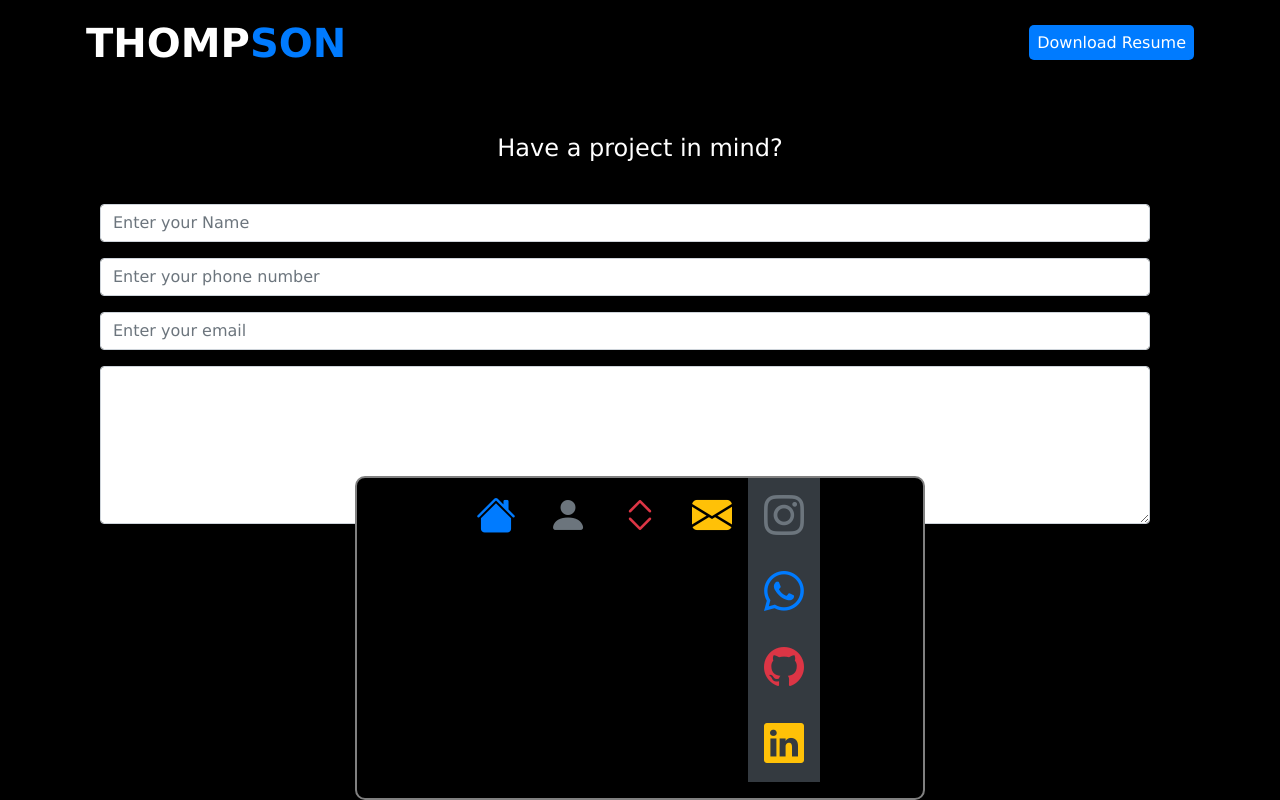
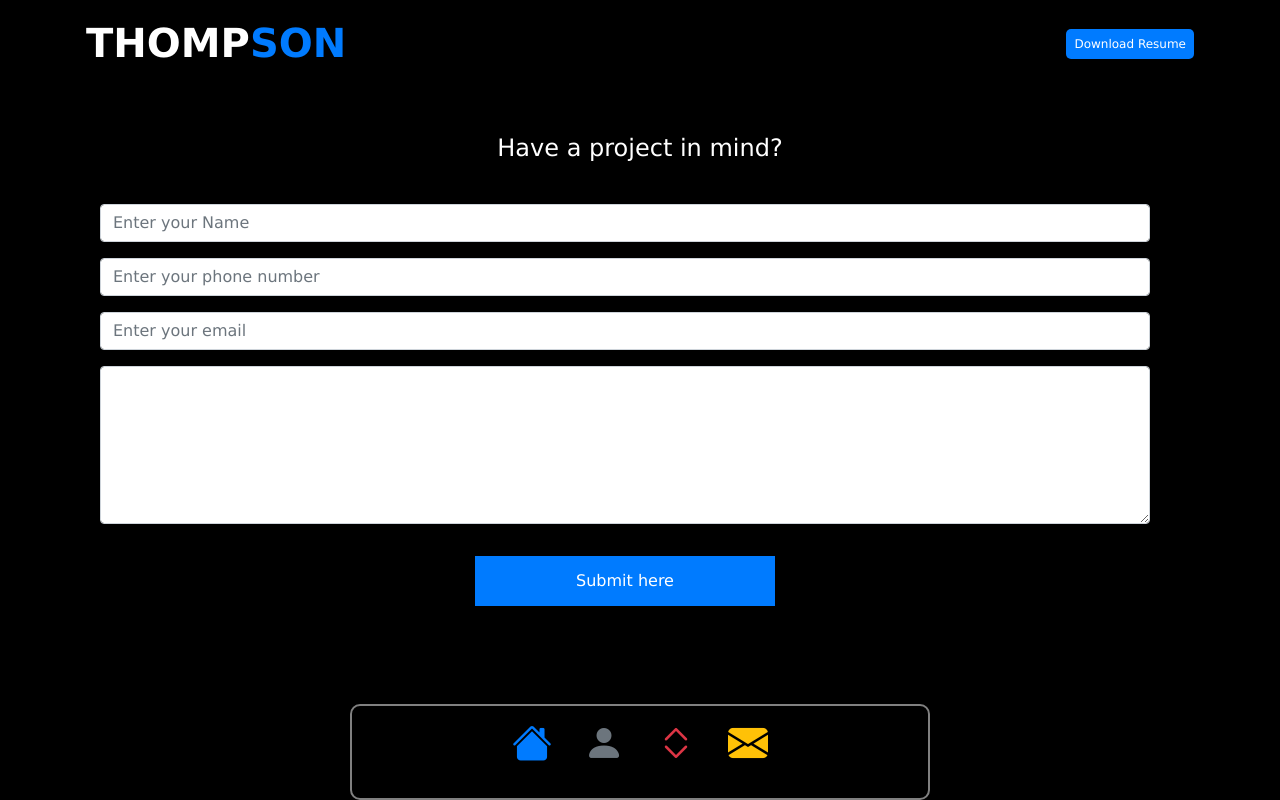
Before and after one commit to awokara/myportfolio, a PHP site: page /contact.html in a window 1280 px wide. Run offline with PHP 8.4, Linux system fonts and the light colour scheme; some libraries are stand-ins or nearby versions.

Commit message:
correction

```diff
--- a/about.html
+++ b/about.html
@@ -27,7 +27,7 @@
         <div class="container">
             <div class="row mt-5">
                 <div class="col-md-6 mt-3">
-                    <img src="./img/myw.png"  class="img-fluid ml-5 justify-content-center" width="400px" height="370px" alt="">
+                    <img src="./img/myw.png"  class="img-fluid ml-5 justify-content-center aboutimg" width="400px" height="370px" alt="">
                 </div>
 
                 <div class="col-md-6 mt-3">
@@ -60,11 +60,11 @@
         </li>
 
         <li class="nav-item active">
-          <b><a class="nav-link text-white" href="#"><i class="bi bi-instagram text-muted iconf"></i></a></b>
+          <b><a class="nav-link text-white" href="https://instagram.com/thompson_codess?igshid=YmMyMTA2M2Y="><i class="bi bi-instagram text-muted iconf"></i></a></b>
         </li>
 
         <li class="nav-item active">
-          <b><a class="nav-link text-white" href="#"> <i class="bi bi-whatsapp text-primary iconf"></i></a></b>
+          <b><a class="nav-link text-white" href="contact.html"> <i class="bi bi-whatsapp text-primary iconf"></i></a></b>
         </li>
 
         <li class="nav-item active">
--- a/contact.html
+++ b/contact.html
@@ -4,7 +4,7 @@
     <meta charset="UTF-8">
     <meta http-equiv="X-UA-Compatible" content="IE=edge">
     <meta name="viewport" content="width=device-width, initial-scale=1.0">
-    <title>Document</title>
+    <title>Thompson's Portfolio</title>
         <link rel="stylesheet" href="https://cdn.jsdelivr.net/npm/bootstrap-icons@1.9.1/font/bootstrap-icons.css">
         <link rel="stylesheet" href="https://cdn.jsdelivr.net/npm/bootstrap@4.6.2/dist/css/bootstrap.min.css" integrity="sha384-xOolHFLEh07PJGoPkLv1IbcEPTNtaed2xpHsD9ESMhqIYd0nLMwNLD69Npy4HI+N" crossorigin="anonymous">
         <link rel="stylesheet" href="style.css">
@@ -56,10 +56,11 @@
                         </div>
                     </div>
 
-                    <p id="demo1"></p>
+
+                    <p id="demo1" class="ml-4"></p>
                     <div class="col-md-12">
                       <div class="form-group">
-                        <a href="" class="btn btn-primary ">Contact Me <span><i class="bi bi-send-fill icon"></i></span></a>
+                        <button type="button" onclick="myFunction()" class="text-white bg-primary" style="width: 300px; height:50px; border: none;">Submit here</button>
                       </div>
                     </div>
                 </div>
@@ -68,17 +69,17 @@
       </section>
       <!-- <div style="height: 10px;"></div> -->
 
-      <section style="position: relative; height: 100px;">
+      <section style="position: relative;">
         <div class="fixed-bottom">
         <div class="d-flex  list-none popup1" id="mobile">
         <div id="dsno" style="display:none; background: rgba(0, 0, 0, 0.66);" class="seicon">
           <ul id="dsno" class="d-flex">
           <li class="nav-item active insta1" >
-            <b><a class="nav-link text-white" href="#"><i class="bi bi-instagram text-white iconf"></i></a></b>
+            <b><a class="nav-link text-white" href="https://instagram.com/thompson_codess?igshid=YmMyMTA2M2Y="><i class="bi bi-instagram text-white iconf"></i></a></b>
          </li>
 
          <li class="nav-item active insta1">
-          <b><a class="nav-link text-white" href="#"> <i class="bi bi-whatsapp text-primary iconf"></i></a></b>
+          <b><a class="nav-link text-white" href="contact.html"> <i class="bi bi-whatsapp text-primary iconf"></i></a></b>
         </li>
 
         <li class="nav-item active insta1">
@@ -92,7 +93,7 @@
       </div>
       </div>
 
-      <div style="height: 100px;"></div>
+      <!-- <div style="height: 100px;"></div> -->
         <div class="mt-5 fixed-bottom bg-black bordstyle" id="navbarNavDropdown">
           <ul class=" list-none d-flex thom">
             <li class="nav-item active text-white">
@@ -120,15 +121,16 @@
             </b>
             </li>
           </div>
+        </div>
           <div class="d-flex list-none" style="position:sticky; top: 0;">
-            <div class="bg-dark">
-            <!-- <div class="insta"> -->
-            <li class="nav-item active insta">
-              <b><a class="nav-link text-white" href="#"><i class="bi bi-instagram text-muted iconf"></i></a></b>
+            <div class="bg-black">
+              <!-- <div class="insta"> -->
+                <div class="d-flex">
+              <b><a class="nav-link text-white" href="https://instagram.com/thompson_codess?igshid=YmMyMTA2M2Y="><i class="bi bi-instagram text-muted iconf"></i></a></b>
             </li>
 
             <li class="nav-item active insta">
-              <b><a class="nav-link text-white" href="#"> <i class="bi bi-whatsapp text-primary iconf"></i></a></b>
+              <b><a class="nav-link text-white" href="contact.html"> <i class="bi bi-whatsapp text-primary iconf"></i></a></b>
             </li>
 
             <li class="nav-item active insta">
@@ -140,6 +142,8 @@
             </li>
           <!-- </div> -->
           </div>
+
+          </div>
         </ul>
       </div>
       </div>
@@ -150,6 +154,7 @@
 
         <script src="https://cdn.jsdelivr.net/npm/jquery@3.5.1/dist/jquery.slim.min.js"></script>
         <script src="https://cdn.jsdelivr.net/npm/bootstrap@4.6.2/dist/js/bootstrap.bundle.min.js" ></script>
+        <script src="style.js"></script>
 
         <script>
           // function handle(){
--- a/style.css
+++ b/style.css
@@ -87,7 +87,7 @@
 .bordstyle{
     border:2px solid gray;
     border-radius: 10px;
-    width: 570px;
+    width: 580px;
     margin: auto;
     padding: 0 100px;
 }
@@ -100,6 +100,15 @@
 .down{
     border:0px solid;
     border-radius: 5px;
+}
+
+#demo1{
+    color: green;
+}
+
+.aboutimg{
+    width: 400px;
+    height: 370px;
 }
 
 .thom{
@@ -116,6 +125,22 @@
 .seicon{
     border:0px solid;
     border-radius: 10px;
+}
+
+.popup{
+    position: absolute;
+    right: 60px;
+    /* bottom: 5; */
+}
+
+.res{
+    font-size: 12px;
+}
+
+.popup{
+    position: absolute;
+    right: 60px;
+    /* bottom: 5; */
 }
 /* .insta{
     display: block;
@@ -194,6 +219,11 @@
     .insta1{
         display: block;
     }
+
+    .aboutimg{
+        width: 300px;
+        height: 270px;
+    }
 }
 .check{
     background: rgb(80, 3, 3);
--- /dev/null
+++ b/style.js
@@ -0,0 +1,3 @@
+ function myFunction(){
+          document.getElementById("demo1").innerHTML = '<i class="bi bi-check-circle-fill"></i>';
+      }
```
Also changed, not shown: course.html (+9 -6 lines), index.html (+6 -4 lines).
